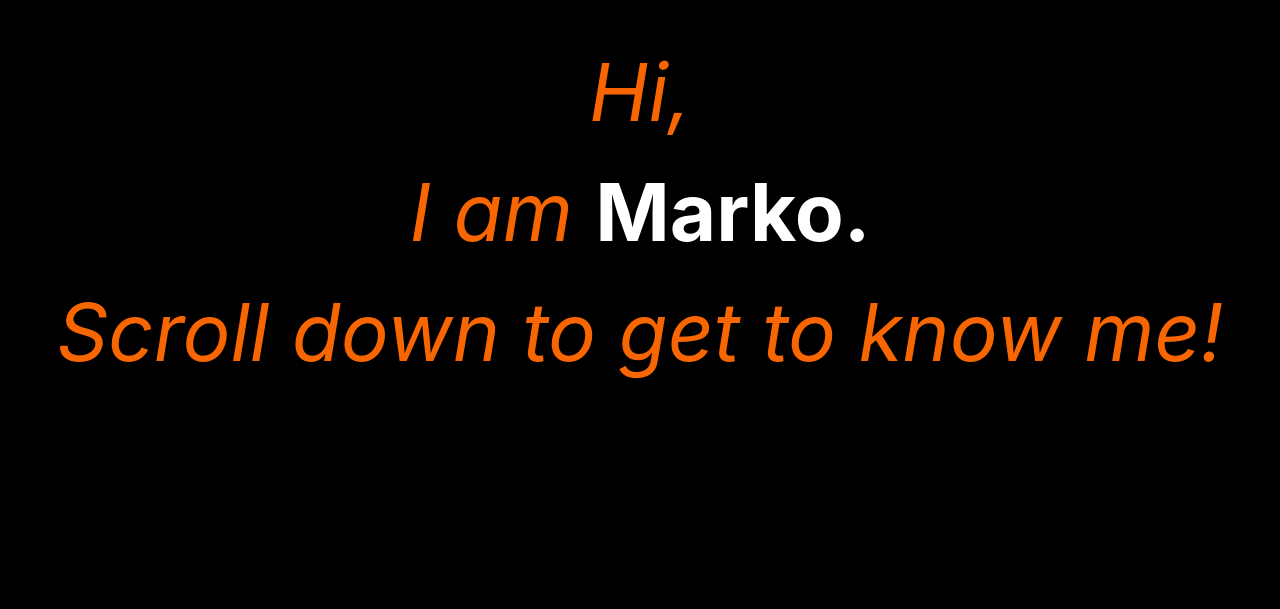
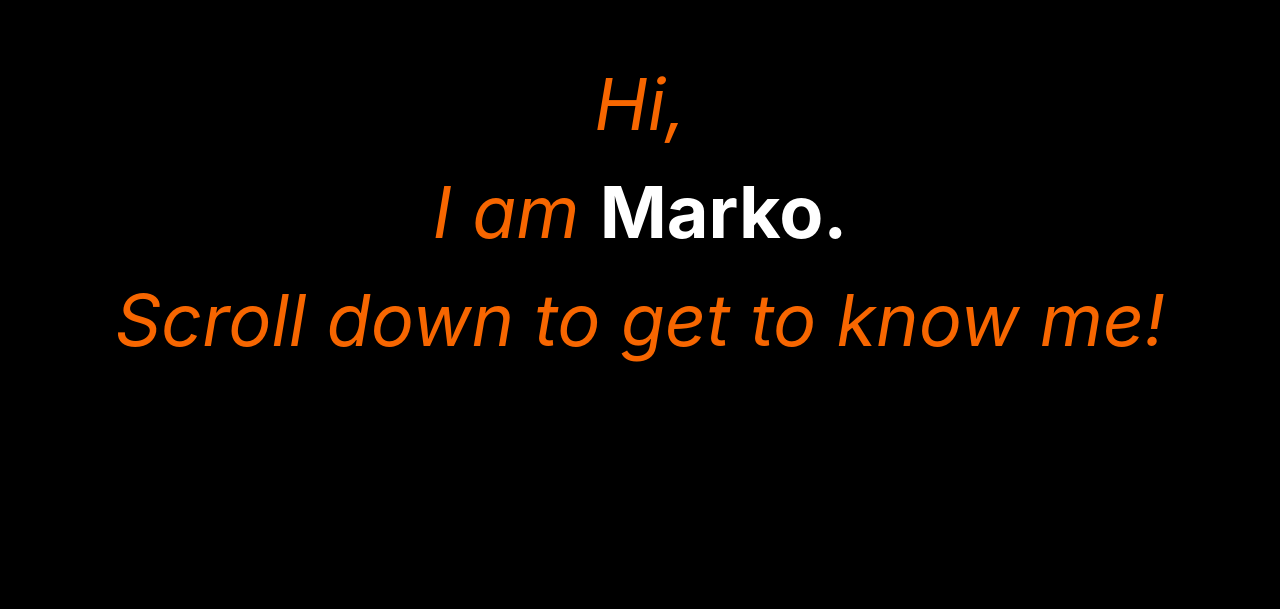
Before and after one commit to MarkoP3/portfolio, a website: page index.html in a window 1280 px wide. Shown: the part 188-797 px from the top of the page. Drawn offline with nearby package versions, Linux system fonts and the light colour scheme.

```diff
--- a/public/css/izgled.css
+++ b/public/css/izgled.css
@@ -95,7 +95,7 @@
 }
 .profileSection .rightPart
 {
-    font-size: 10vh;
+    font-size: 9vh;
     color: #f76600;
     text-align: center;
     font-style: italic;
```
